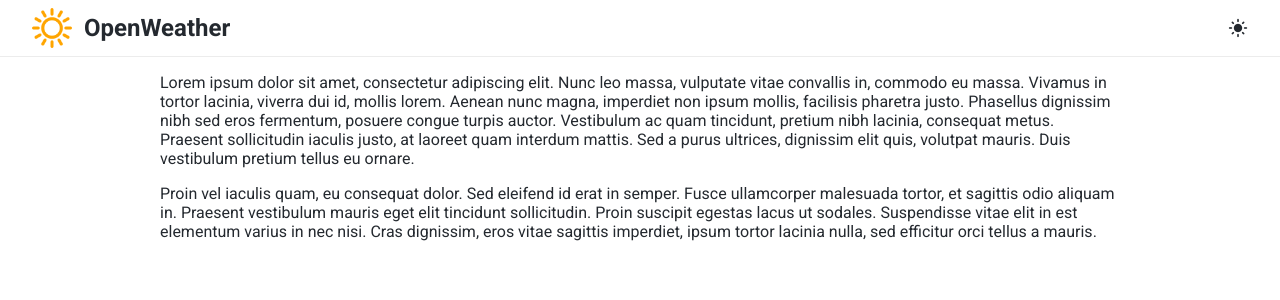
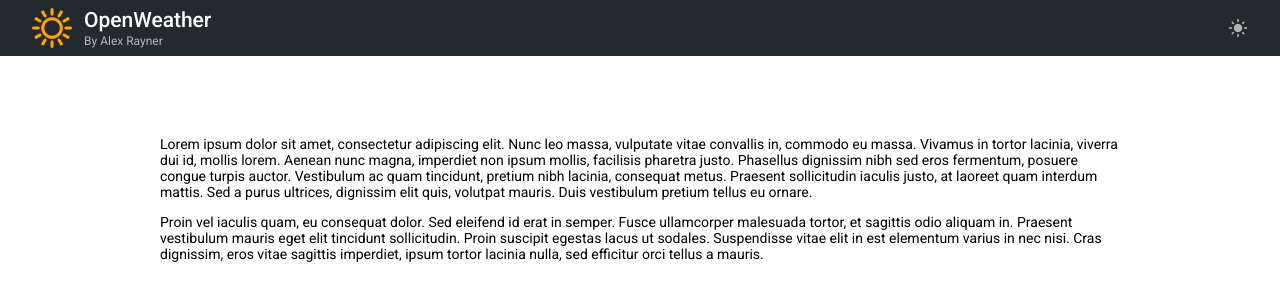
Before and after one commit to Lith1um/open-weather, an Angular app: page / in a window 1280 px wide. Shown: the top 300 px of the page. Built offline with nearby package versions, Linux system fonts and the light colour scheme.

Commit message:
add localstorage support

```diff
--- a/src/app/app.component.html
+++ b/src/app/app.component.html
@@ -1,4 +1,7 @@
-<ow-toolbar></ow-toolbar>
+<ow-toolbar
+  [darkMode]="darkMode"
+  (darkModeToggled)="toggleDarkMode()"
+></ow-toolbar>
 
 <div class="container">
   <p>Lorem ipsum dolor sit amet, consectetur adipiscing elit. Nunc leo massa, vulputate vitae convallis in, commodo eu massa. Vivamus in tortor lacinia, viverra dui id, mollis lorem. Aenean nunc magna, imperdiet non ipsum mollis, facilisis pharetra justo. Phasellus dignissim nibh sed eros fermentum, posuere congue turpis auctor. Vestibulum ac quam tincidunt, pretium nibh lacinia, consequat metus. Praesent sollicitudin iaculis justo, at laoreet quam interdum mattis. Sed a purus ultrices, dignissim elit quis, volutpat mauris. Duis vestibulum pretium tellus eu ornare.</p>
--- a/src/app/app.component.scss
+++ b/src/app/app.component.scss
@@ -1,4 +1,11 @@
 .container {
   max-width: 960px;
   margin: 0 auto;
+  padding: 40px;
 }
+
+@media (min-width: 576px) {
+  .container {
+    padding-top: 80px;
+  }
+}
--- a/src/app/app.component.ts
+++ b/src/app/app.component.ts
@@ -1,8 +1,32 @@
-import { Component } from '@angular/core';
+import { DOCUMENT } from '@angular/common';
+import { Component, Inject, OnInit } from '@angular/core';
+
+import { LocalStorageService } from '@core/services';
 
 @Component({
   selector: 'app-root',
   templateUrl: './app.component.html',
   styleUrls: ['./app.component.scss']
 })
-export class AppComponent {}
+export class AppComponent implements OnInit {
+
+  darkMode = false;
+
+  constructor(
+    @Inject(DOCUMENT) private document: Document,
+    private localStorage: LocalStorageService) {}
+
+  ngOnInit(): void {
+    this.darkMode = this.localStorage.getDarkMode();
+    if (this.darkMode) {
+      this.document.body.classList.add('dark-mode');
+    }
+  }
+
+  toggleDarkMode(): void {
+    this.darkMode = !this.darkMode;
+    this.document.body.classList.toggle('dark-mode');
+    this.localStorage.setDarkMode(this.darkMode);
+  }
+
+}
--- a/src/app/core/components/toolbar/toolbar.component.html
+++ b/src/app/core/components/toolbar/toolbar.component.html
@@ -1,7 +1,10 @@
-<div class="toolbar">
+<header class="toolbar">
   <img class="toolbar__logo" src="/assets/images/logo.png" alt="logo image"/>
-  <h2 class="toolbar__title">{{ title }}</h2>
-  <i class="toolbar__dark-mode material-icons" (click)="toggleDarkMode()">
+  <div class="toolbar__title">
+    <h2>{{ title }}</h2>
+    <span>By Alex Rayner</span>
+  </div>
+  <i class="toolbar__dark-mode material-icons" (click)="darkModeToggled.emit()">
     {{ darkMode ? 'dark_mode' : 'light_mode' }}
   </i>
-</div>
+</header>
--- a/src/app/core/components/toolbar/toolbar.component.scss
+++ b/src/app/core/components/toolbar/toolbar.component.scss
@@ -2,22 +2,32 @@
   width: calc(100% - 64px);
   height: 48px;
   padding: 4px 32px;
-  border-bottom: 1px solid #ececec;
   display: flex;
   align-items: center;
   gap: 12px;
-  background-color: var(--bg-color);
+  background-color: #24292f;
 
   &__logo {
     height: 40px;
   }
 
   &__title {
-    margin: 0;
     flex: 1;
+
+    h2 {
+      font-weight: 500;
+      color: #ffffff;
+      margin: 0;
+    }
+
+    span {
+      color: var(--secondary-text-color);
+      font-size: 0.75rem;
+    }
   }
 
   &__dark-mode {
+    color: var(--secondary-text-color);
     cursor: pointer;
     font-size: 20px;
   }
--- a/src/app/core/components/toolbar/toolbar.component.ts
+++ b/src/app/core/components/toolbar/toolbar.component.ts
@@ -1,5 +1,5 @@
 import { DOCUMENT } from '@angular/common';
-import { Component, Inject } from '@angular/core';
+import { Component, EventEmitter, Inject, Input, Output } from '@angular/core';
 
 @Component({
   selector: 'ow-toolbar',
@@ -8,15 +8,12 @@ import { Component, Inject } from '@angular/core';
 })
 export class ToolbarComponent {
 
+  @Input()
+  darkMode = false;
+
+  @Output()
+  darkModeToggled = new EventEmitter<void>();
+
   title = 'OpenWeather';
 
-  darkMode = false;
-
-  constructor(@Inject(DOCUMENT) private document: Document) {}
-
-  toggleDarkMode(): void {
-    this.darkMode = !this.darkMode;
-    this.document.body.classList.toggle('dark-mode');
-  }
-
 }
--- /dev/null
+++ b/src/app/core/services/index.ts
@@ -0,0 +1 @@
+export * from './local-storage.service';
--- /dev/null
+++ b/src/app/core/services/local-storage.service.ts
@@ -0,0 +1,20 @@
+import { Injectable } from '@angular/core';
+
+@Injectable({
+  providedIn: 'root'
+})
+export class LocalStorageService {
+
+  getDarkMode(): boolean {
+    const darkMode = localStorage.getItem('darkMode');
+
+    return darkMode
+      ? darkMode === 'true'
+      : false;
+  }
+
+  setDarkMode(darkMode: boolean): void {
+    localStorage.setItem('darkMode', `${darkMode}`)
+  }
+
+}
--- a/src/styles.scss
+++ b/src/styles.scss
@@ -6,9 +6,20 @@ html, body {
 }
 
 body {
-  --text-color: #24292f;
+  min-width: 300px;
+  // TODO: remove
+  // breakpoints variables
+  --sm-size: 576px;
+  --md-size: 768px;
+  --lg-size: 992px;
+
+  // style variables
+  --font-size: 14px;
+  --primary-text-color: #24292f;
+  --secondary-text-color: #b4b4b4;
   --bg-color: #ffffff;
 
+  font-size: var(--font-size);
   color: var(--text-color);
   background-color: var(--bg-color);
 }
@@ -17,3 +28,7 @@ body.dark-mode {
   --text-color: #c9d1d9;
   --bg-color: #0D1117;
 }
+
+p {
+  margin-top: 0;
+}
```
